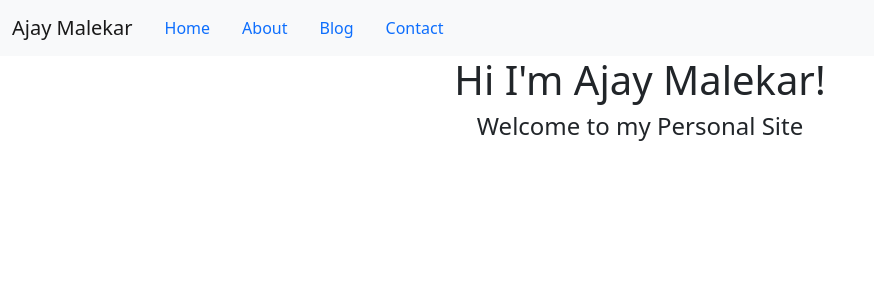
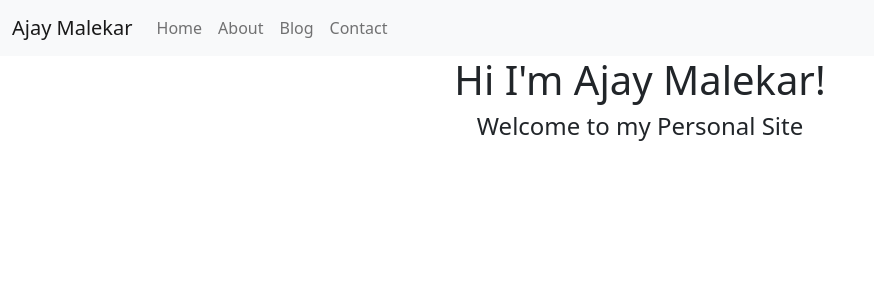
Before and after one commit to ajaymalekar/ajaymalekar.github.io, a Jekyll site: the page built from index.html, in a window 1280 px wide. Shown: the top 300 px of the page, without its empty margins (0-874 px from the left). Built offline with Jekyll 4.4.1, drawn with Linux system fonts in a browser that asks for light colours; nearby versions of some CDN libraries.

Commit message:
Update navbar.html

```diff
--- a/_includes/navbar.html
+++ b/_includes/navbar.html
@@ -5,7 +5,7 @@
     <span class="navbar-toggler-icon"></span>
   </button>
   <div class="collapse navbar-collapse" id="navbarNavAltMarkup">
-    <div class="nav justify-content-end">
+    <div class="navbar-nav justify-content-end">
       {% for item in site.data.navbar %}
       <a class="nav-item nav-link" href="{{item.link}}">{{ item.name }}</a>
       {% endfor %}
```
